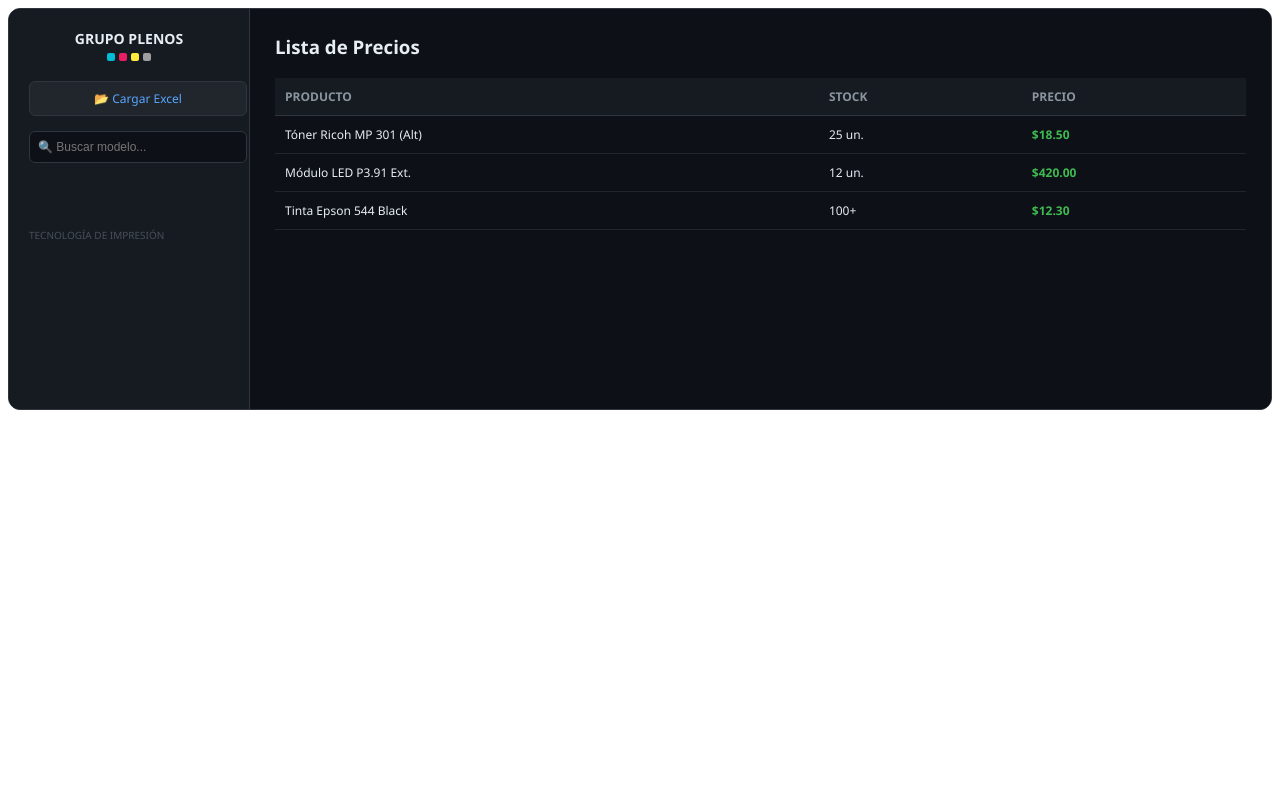
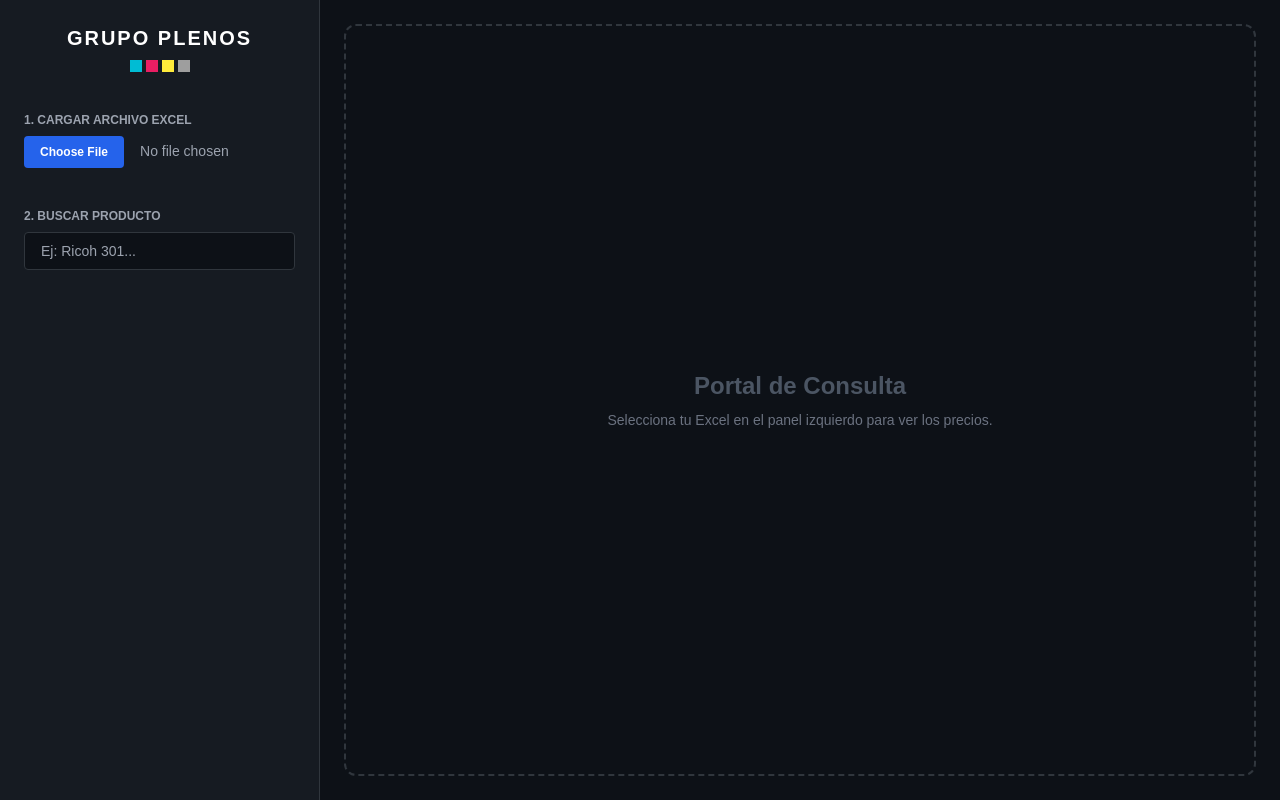
Before and after one commit to jbabalfi-arch/Grupo-Plenos, a plain HTML site: page index.html in a window 1280 px wide. Drawn offline with nearby package versions, Linux system fonts and the light colour scheme.

Commit message:
Add files via upload

```diff
--- a/index.html
+++ b/index.html
@@ -2,73 +2,119 @@
 <html lang="es">
 <head>
     <meta charset="UTF-8">
+    <title>Grupo Plenos | Portal de Precios</title>
+    <script src="https://cdnjs.cloudflare.com/ajax/libs/xlsx/0.18.5/xlsx.full.min.js"></script>
+    <script src="https://cdn.tailwindcss.com"></script>
     <style>
-        /* Estilo Dark Profesional */
-        .app-body { background-color: #0d1117; color: #e6edf3; font-family: 'Segoe UI', sans-serif; display: flex; height: 400px; border-radius: 12px; overflow: hidden; border: 1px solid #30363d; }
-        .side { width: 200px; background-color: #161b22; border-right: 1px solid #30363d; padding: 20px; flex-shrink: 0; }
-        .main { flex-grow: 1; padding: 25px; overflow-y: auto; background-color: #0d1117; }
-
-        /* Identidad Visual */
-        .logo-txt { font-weight: bold; font-size: 14px; text-align: center; margin-bottom: 20px; }
-        .dot-row { display: flex; justify-content: center; gap: 4px; margin-top: 5px; }
-        .dot { width: 8px; height: 8px; border-radius: 2px; }
-
-        /* Elementos de Interfaz */
-        .btn-upload { background: #21262d; border: 1px solid #30363d; color: #58a6ff; padding: 8px; border-radius: 6px; width: 100%; font-size: 12px; cursor: pointer; text-align: center; margin-bottom: 15px; }
-        .search-box { background: #0d1117; border: 1px solid #30363d; color: white; padding: 8px; border-radius: 6px; width: 100%; font-size: 12px; margin-bottom: 15px; }
-
-        /* Tabla */
-        table { width: 100%; border-collapse: collapse; font-size: 12px; }
-        th { background: #161b22; color: #8b949e; text-align: left; padding: 10px; border-bottom: 1px solid #30363d; }
-        td { padding: 10px; border-bottom: 1px solid #21262d; }
-        .price { color: #3fb950; font-weight: bold; }
+        body { background-color: #0d1117; color: #e6edf3; font-family: sans-serif; }
+        .sidebar { background-color: #161b22; border-right: 1px solid #30363d; }
+        .tabla-contenedor { background-color: #161b22; border: 1px solid #30363d; border-radius: 8px; }
     </style>
 </head>
-<body>
-    <div class="app-body">
-        <div class="side">
-            <div class="logo-txt">
-                GRUPO PLENOS
-                <div class="dot-row">
-                    <div class="dot" style="background:#00bcd4"></div>
-                    <div class="dot" style="background:#e91e63"></div>
-                    <div class="dot" style="background:#ffeb3b"></div>
-                    <div class="dot" style="background:#9e9e9e"></div>
-                </div>
+<body class="flex flex-col md:flex-row h-screen">
+
+    <aside class="sidebar w-full md:w-80 p-6 flex flex-col gap-6">
+        <div class="text-center">
+            <h1 class="text-xl font-bold text-white tracking-widest">GRUPO PLENOS</h1>
+            <div class="flex justify-center gap-1 mt-2">
+                <div class="w-3 h-3 bg-[#00bcd4]"></div>
+                <div class="w-3 h-3 bg-[#e91e63]"></div>
+                <div class="w-3 h-3 bg-[#ffeb3b]"></div>
+                <div class="w-3 h-3 bg-[#9e9e9e]"></div>
             </div>
-            <div class="btn-upload">📂 Cargar Excel</div>
-            <input type="text" class="search-box" placeholder="🔍 Buscar modelo...">
-            <div style="font-size: 10px; color: #484f58; margin-top: 50px;">TECNOLOGÍA DE IMPRESIÓN</div>
         </div>
-        <div class="main">
-            <h3 style="margin-top:0">Lista de Precios</h3>
-            <table>
-                <thead>
-                    <tr>
-                        <th>PRODUCTO</th>
-                        <th>STOCK</th>
-                        <th>PRECIO</th>
-                    </tr>
-                </thead>
-                <tbody>
-                    <tr>
-                        <td>Tóner Ricoh MP 301 (Alt)</td>
-                        <td>25 un.</td>
-                        <td class="price">$18.50</td>
-                    </tr>
-                    <tr>
-                        <td>Módulo LED P3.91 Ext.</td>
-                        <td>12 un.</td>
-                        <td class="price">$420.00</td>
-                    </tr>
-                    <tr>
-                        <td>Tinta Epson 544 Black</td>
-                        <td>100+</td>
-                        <td class="price">$12.30</td>
-                    </tr>
-                </tbody>
-            </table>
+
+        <div class="mt-4">
+            <label class="block text-xs font-bold text-gray-400 mb-2 uppercase">1. Cargar Archivo Excel</label>
+            <input type="file" id="archivoExcel" accept=".xlsx, .xls"
+                class="block w-full text-sm text-gray-400 file:mr-4 file:py-2 file:px-4 file:rounded file:border-0 file:text-xs file:font-bold file:bg-blue-600 file:text-white hover:file:bg-blue-700 cursor-pointer">
         </div>
-    </div>
+
+        <div class="mt-4">
+            <label class="block text-xs font-bold text-gray-400 mb-2 uppercase">2. Buscar Producto</label>
+            <input type="text" id="filtro" placeholder="Ej: Ricoh 301..."
+                class="w-full bg-[#0d1117] border border-[#30363d] rounded px-4 py-2 text-white text-sm outline-none focus:border-blue-500">
+        </div>
+    </aside>
+
+    <main class="flex-1 p-6 overflow-hidden flex flex-col">
+        <div id="mensajeInicial" class="flex-1 flex flex-col items-center justify-center border-2 border-dashed border-[#30363d] rounded-xl">
+            <h2 class="text-2xl font-bold text-gray-600">Portal de Consulta</h2>
+            <p class="text-gray-500 mt-2 text-sm">Selecciona tu Excel en el panel izquierdo para ver los precios.</p>
+        </div>
+
+        <div id="vistaDatos" class="hidden flex-1 overflow-hidden flex flex-col">
+            <div class="overflow-auto flex-1 tabla-contenedor">
+                <table class="w-full text-left text-sm">
+                    <thead class="sticky top-0 bg-[#21262d] text-gray-400">
+                        <tr id="cabeceraTabla"></tr>
+                    </thead>
+                    <tbody id="cuerpoTabla" class="divide-y divide-[#30363d]"></tbody>
+                </table>
+            </div>
+        </div>
+    </main>
+
+    <script>
+        let datos = [];
+        const input = document.getElementById('archivoExcel');
+        const filtro = document.getElementById('filtro');
+
+        // FUNCIÓN PARA CARGAR EL EXCEL
+        input.addEventListener('change', (e) => {
+            const file = e.target.files[0];
+            const reader = new FileReader();
+            reader.onload = (event) => {
+                const data = event.target.result;
+                const workbook = XLSX.read(data, { type: 'binary' });
+                const sheetName = workbook.SheetNames[0];
+                datos = XLSX.utils.sheet_to_json(workbook.Sheets[sheetName]);
+
+                if (datos.length > 0) {
+                    document.getElementById('mensajeInicial').classList.add('hidden');
+                    document.getElementById('vistaDatos').classList.remove('hidden');
+                    actualizarTabla(datos);
+                }
+            };
+            reader.readAsBinaryString(file);
+        });
+
+        // FUNCIÓN PARA FILTRAR
+        filtro.addEventListener('input', (e) => {
+            const buscar = e.target.value.toLowerCase();
+            const filtrados = datos.filter(f =>
+                Object.values(f).some(v => String(v).toLowerCase().includes(buscar))
+            );
+            actualizarTabla(filtrados);
+        });
+
+        function actualizarTabla(lista) {
+            const head = document.getElementById('cabeceraTabla');
+            const body = document.getElementById('cuerpoTabla');
+            head.innerHTML = ''; body.innerHTML = '';
+
+            if (lista.length === 0) return;
+
+            // Crear encabezados
+            Object.keys(lista[0]).forEach(k => {
+                const th = document.createElement('th');
+                th.className = 'px-6 py-4';
+                th.innerText = k;
+                head.appendChild(th);
+            });
+
+            // Crear filas
+            lista.forEach(r => {
+                const tr = document.createElement('tr');
+                Object.values(r).forEach(v => {
+                    const td = document.createElement('td');
+                    td.className = 'px-6 py-4 text-gray-300';
+                    td.innerText = v || '-';
+                    tr.appendChild(td);
+                });
+                body.appendChild(tr);
+            });
+        }
+    </script>
 </body>
 </html>
```
